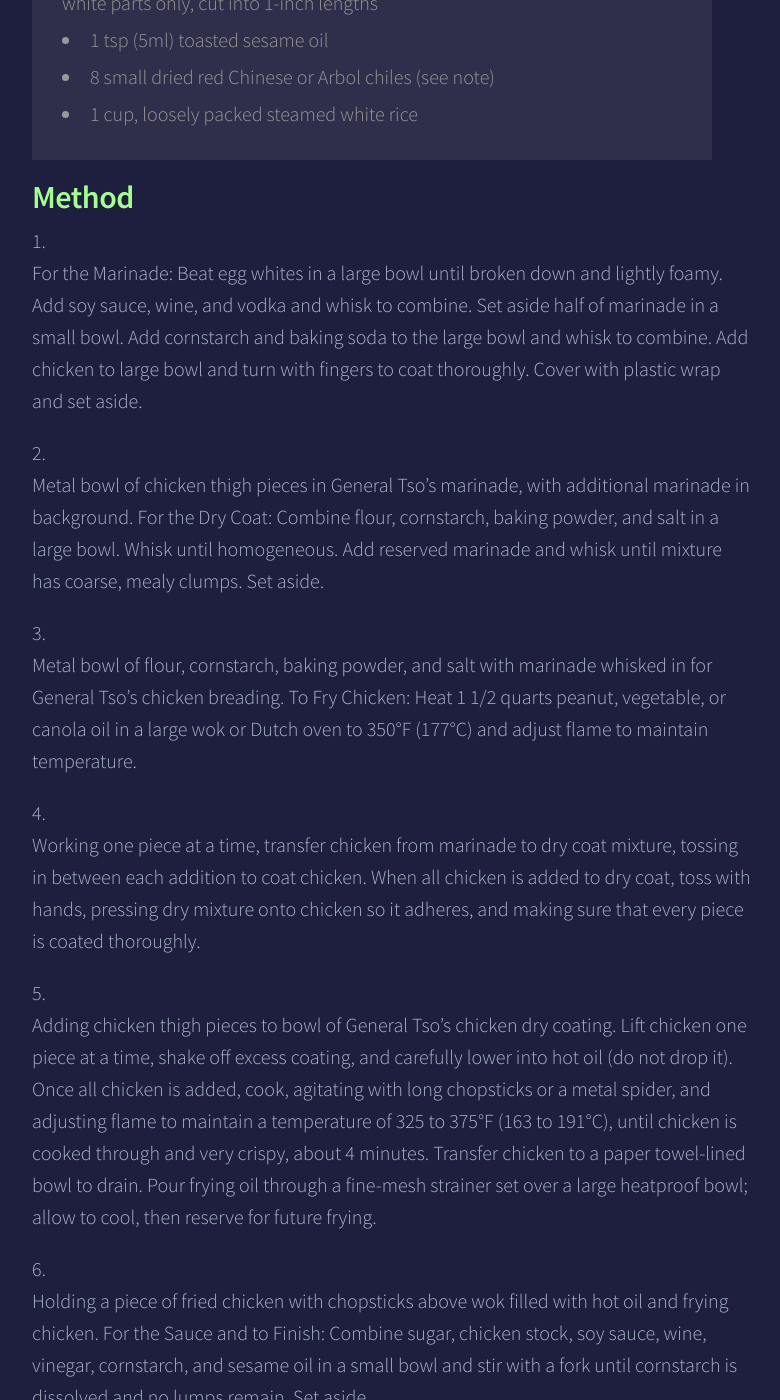
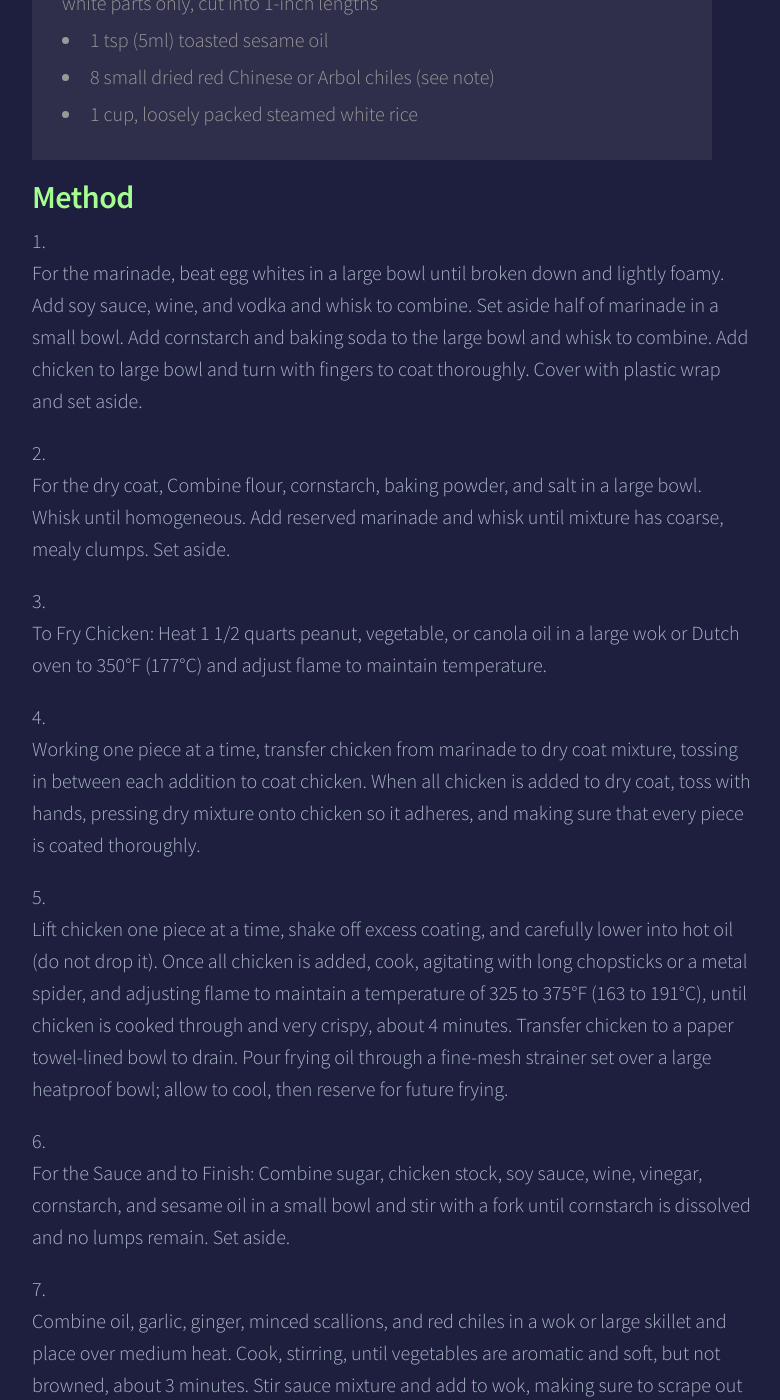
Before and after one commit to YaDryBug/yadrybug.github.io, a Jekyll site: the page built from _posts/2022-03-20-general-tsos-chicken.markdown, in a window 1280 px wide and 1400 px high, scrolled down 1444 px. Shown: the whole window, without its empty margins (248-1028 px from the left). Built offline with Jekyll 4.4.1, drawn with Linux system fonts in a browser that asks for light colours; some web fonts are replaced; some of the changed text lies outside the part shown.

Commit message:
recipe fixes

```diff
--- a/_posts/2022-03-20-general-tsos-chicken.markdown
+++ b/_posts/2022-03-20-general-tsos-chicken.markdown
@@ -47,26 +47,21 @@ categories: dinner
 
 ## Method
 
-1. For the Marinade: Beat egg whites in a large bowl until broken down and lightly foamy. Add soy sauce, wine, and vodka and whisk to combine. Set aside half of marinade in a small bowl. Add cornstarch and baking soda to the large bowl and whisk to combine. Add chicken to large bowl and turn with fingers to coat thoroughly. Cover with plastic wrap and set aside.
+1. For the marinade, beat egg whites in a large bowl until broken down and lightly foamy. Add soy sauce, wine, and vodka and whisk to combine. Set aside half of marinade in a small bowl. Add cornstarch and baking soda to the large bowl and whisk to combine. Add chicken to large bowl and turn with fingers to coat thoroughly. Cover with plastic wrap and set aside.
 
-2. Metal bowl of chicken thigh pieces in General Tso's marinade, with additional marinade in background.
-For the Dry Coat: Combine flour, cornstarch, baking powder, and salt in a large bowl. Whisk until homogeneous. Add reserved marinade and whisk until mixture has coarse, mealy clumps. Set aside.
+2. For the dry coat, Combine flour, cornstarch, baking powder, and salt in a large bowl. Whisk until homogeneous. Add reserved marinade and whisk until mixture has coarse, mealy clumps. Set aside.
 
-3. Metal bowl of flour, cornstarch, baking powder, and salt with marinade whisked in for General Tso's chicken breading.
-To Fry Chicken: Heat 1 1/2 quarts peanut, vegetable, or canola oil in a large wok or Dutch oven to 350°F (177°C) and adjust flame to maintain temperature.
+3. To Fry Chicken: Heat 1 1/2 quarts peanut, vegetable, or canola oil in a large wok or Dutch oven to 350°F (177°C) and adjust flame to maintain temperature.
 
 4. Working one piece at a time, transfer chicken from marinade to dry coat mixture, tossing in between each addition to coat chicken. When all chicken is added to dry coat, toss with hands, pressing dry mixture onto chicken so it adheres, and making sure that every piece is coated thoroughly.
 
-5. Adding chicken thigh pieces to bowl of General Tso's chicken dry coating.
-Lift chicken one piece at a time, shake off excess coating, and carefully lower into hot oil (do not drop it). Once all chicken is added, cook, agitating with long chopsticks or a metal spider, and adjusting flame to maintain a temperature of 325 to 375°F (163 to 191°C), until chicken is cooked through and very crispy, about 4 minutes. Transfer chicken to a paper towel-lined bowl to drain. Pour frying oil through a fine-mesh strainer set over a large heatproof bowl; allow to cool, then reserve for future frying.
+5. Lift chicken one piece at a time, shake off excess coating, and carefully lower into hot oil (do not drop it). Once all chicken is added, cook, agitating with long chopsticks or a metal spider, and adjusting flame to maintain a temperature of 325 to 375°F (163 to 191°C), until chicken is cooked through and very crispy, about 4 minutes. Transfer chicken to a paper towel-lined bowl to drain. Pour frying oil through a fine-mesh strainer set over a large heatproof bowl; allow to cool, then reserve for future frying.
 
-6. Holding a piece of fried chicken with chopsticks above wok filled with hot oil and frying chicken.
-For the Sauce and to Finish: Combine sugar, chicken stock, soy sauce, wine, vinegar, cornstarch, and sesame oil in a small bowl and stir with a fork until cornstarch is dissolved and no lumps remain. Set aside.
+6. For the Sauce and to Finish: Combine sugar, chicken stock, soy sauce, wine, vinegar, cornstarch, and sesame oil in a small bowl and stir with a fork until cornstarch is dissolved and no lumps remain. Set aside.
 
 7. Combine oil, garlic, ginger, minced scallions, and red chiles in a wok or large skillet and place over medium heat. Cook, stirring, until vegetables are aromatic and soft, but not browned, about 3 minutes. Stir sauce mixture and add to wok, making sure to scrape out any sugar or starch that has sunk to the bottom of bowl. Cook, stirring, until sauce boils and thickens, about 1 minute. Add scallion segments.
 
-8. Simmering sauce for General Tso's chicken in a large skillet.
-Add chicken to sauce, then toss, folding it with a wok spatula or silicone spatula until all pieces are thoroughly coated. Serve immediately with white rice.
+8. Add chicken to sauce, then toss, folding it with a wok spatula or silicone spatula until all pieces are thoroughly coated. Serve immediately with white rice.
 
 [Original Recipe][original-recipe].
 
```
